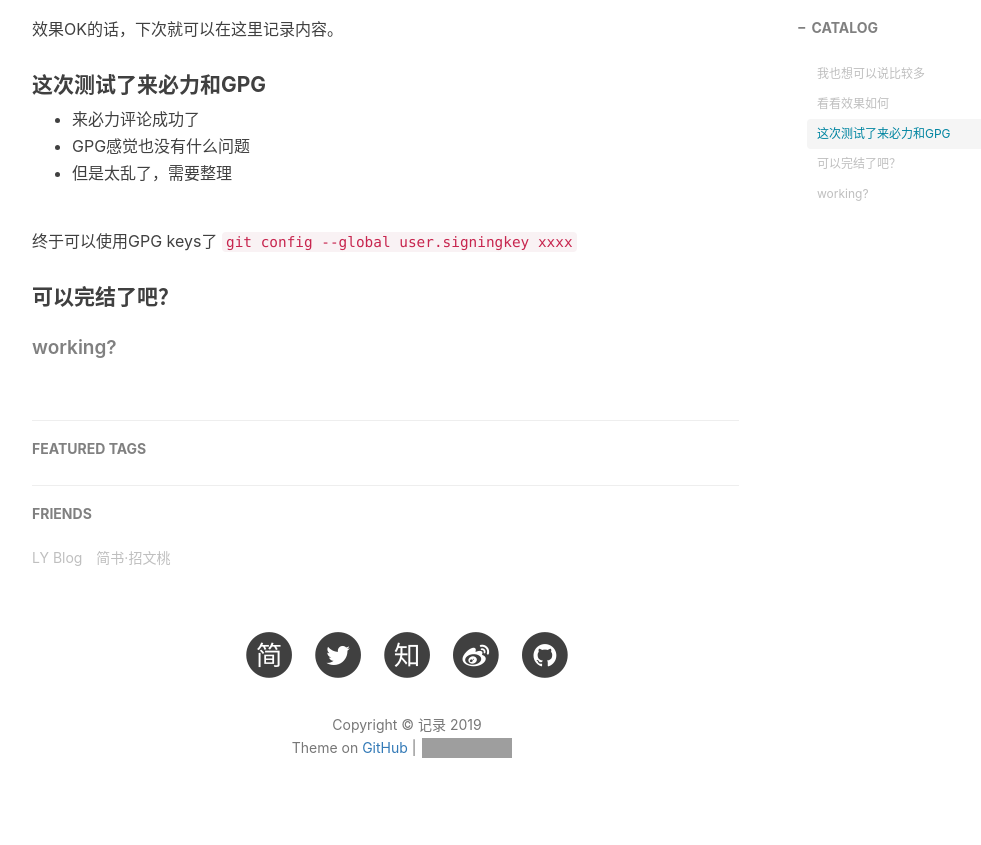
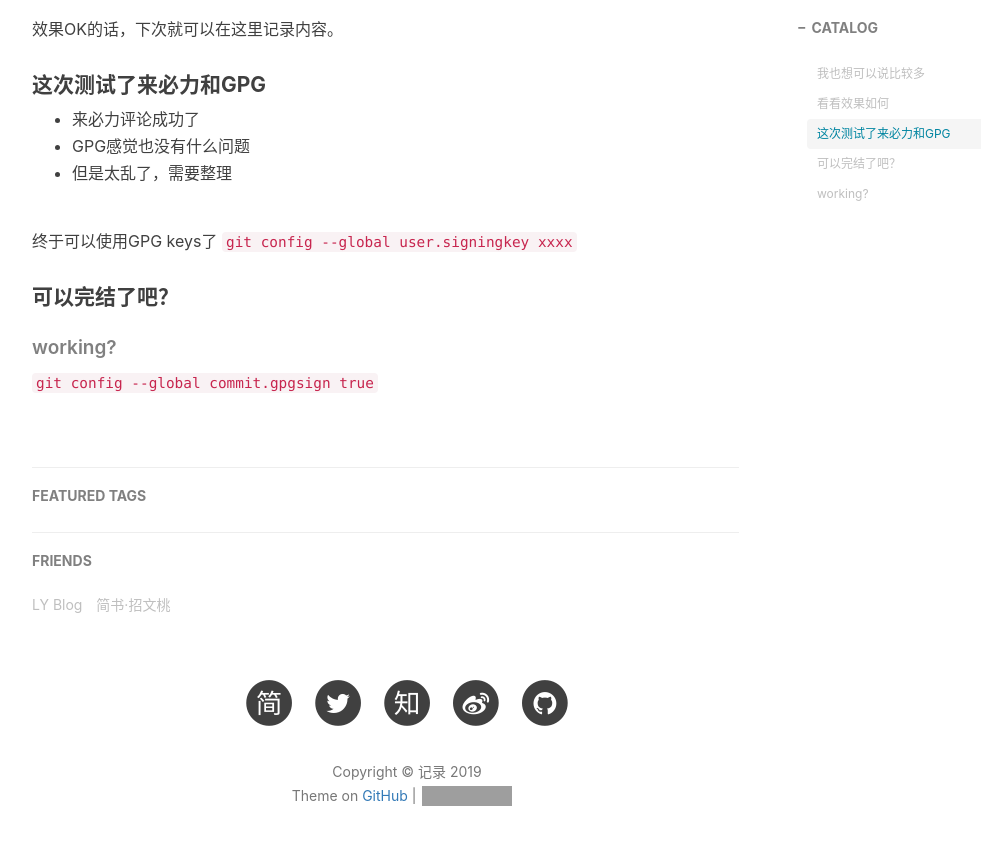
Before and after one commit to gdouzwt/blog, a Jekyll site: the page built from _posts/2019-06-20-记录.md, in a window 1280 px wide and 900 px high, scrolled down 786 px. Shown: the top 845 px of the window, without its empty margins (233-1214 px from the left). Built offline with Jekyll 4.4.1, drawn with Linux system fonts in a browser that asks for light colours; nearby versions of some CDN libraries; comment, search, counter and statistics services are not loaded; grey boxes are pictures that could not be loaded.

Commit message:
sigining with GPG key

```diff
--- a/_posts/2019-06-20-记录.md
+++ b/_posts/2019-06-20-记录.md
@@ -34,3 +34,4 @@ tags:
 
 #### 可以完结了吧？
 ##### working?
+`git config --global commit.gpgsign true`
```
